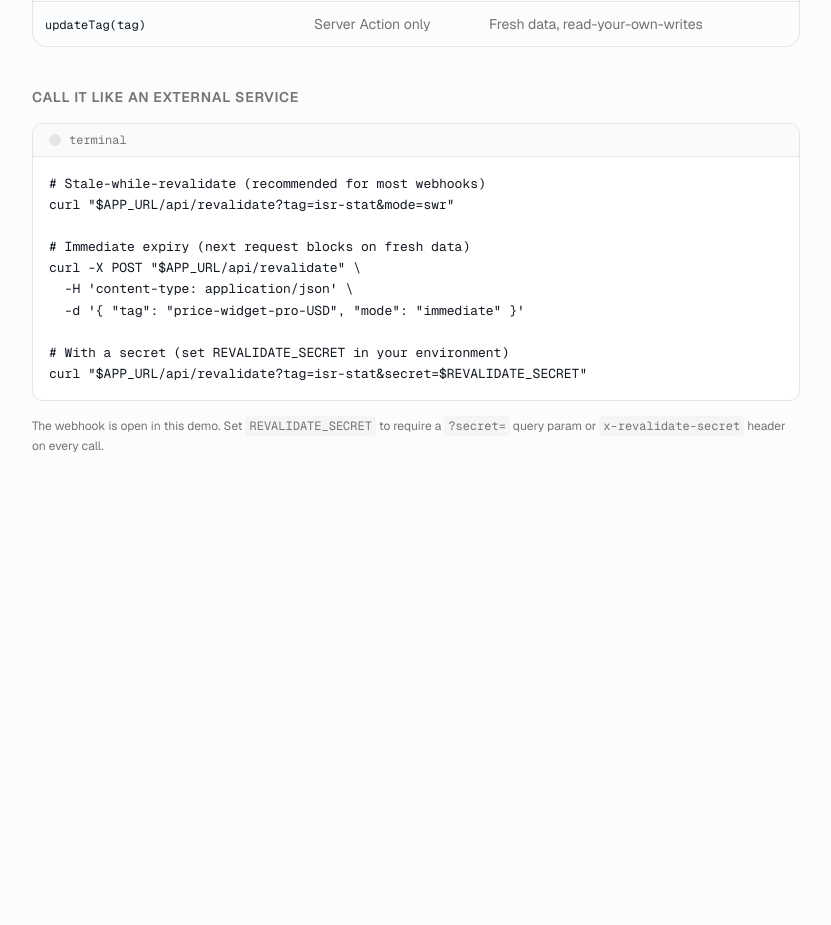
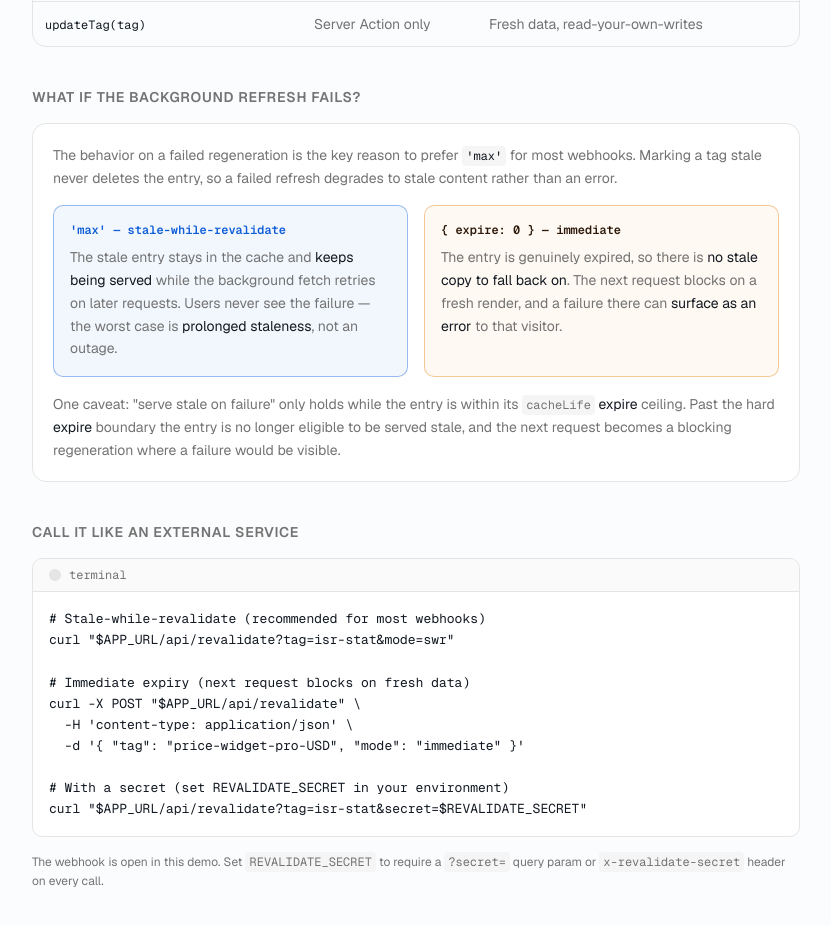
Before and after one commit to kgotgit/next-js-caching-demonstration, a Next.js app: page /webhook in a window 1280 px wide. Shown: the part 2640-3565 px from the top of the page, without its empty margins (368-1199 px from the left). Before the commit the page ends 3136 px from the top, so only its background shows below. Built offline with nearby package versions, Linux system fonts and the light colour scheme.

Commit message:
feat: add detailed explanation of background refresh failure behavior
Co-authored-by: Karthik Gotrala <6868408+kgotgit@users.noreply.github.com>

```diff
--- a/app/webhook/page.tsx
+++ b/app/webhook/page.tsx
@@ -105,6 +105,60 @@ export default function WebhookDemo() {
 
       <section className="flex flex-col gap-4">
         <h2 className="text-sm font-semibold uppercase tracking-wider text-muted-foreground">
+          What if the background refresh fails?
+        </h2>
+        <div className="rounded-xl border border-border bg-card p-5">
+          <p className="text-sm leading-relaxed text-muted-foreground">
+            The behavior on a failed regeneration is the key reason to prefer{' '}
+            <code className="rounded bg-muted px-1 py-0.5 font-mono text-xs text-card-foreground">
+              &apos;max&apos;
+            </code>{' '}
+            for most webhooks. Marking a tag stale never deletes the entry, so a
+            failed refresh degrades to stale content rather than an error.
+          </p>
+          <div className="mt-4 grid gap-4 sm:grid-cols-2">
+            <div className="rounded-lg border border-cached/40 bg-cached/5 p-4">
+              <p className="font-mono text-xs font-semibold text-cached">
+                &apos;max&apos; — stale-while-revalidate
+              </p>
+              <p className="mt-2 text-sm leading-relaxed text-muted-foreground">
+                The stale entry stays in the cache and{' '}
+                <span className="text-card-foreground">keeps being served</span>{' '}
+                while the background fetch retries on later requests. Users never
+                see the failure — the worst case is{' '}
+                <span className="text-card-foreground">prolonged staleness</span>,
+                not an outage.
+              </p>
+            </div>
+            <div className="rounded-lg border border-live/40 bg-live/5 p-4">
+              <p className="font-mono text-xs font-semibold text-live-foreground">
+                {'{ expire: 0 }'} — immediate
+              </p>
+              <p className="mt-2 text-sm leading-relaxed text-muted-foreground">
+                The entry is genuinely expired, so there is{' '}
+                <span className="text-card-foreground">no stale copy to fall back on</span>.
+                The next request blocks on a fresh render, and a failure there can{' '}
+                <span className="text-card-foreground">surface as an error</span>{' '}
+                to that visitor.
+              </p>
+            </div>
+          </div>
+          <p className="mt-4 text-sm leading-relaxed text-muted-foreground">
+            One caveat: &quot;serve stale on failure&quot; only holds while the
+            entry is within its{' '}
+            <code className="rounded bg-muted px-1 py-0.5 font-mono text-xs">
+              cacheLife
+            </code>{' '}
+            <span className="text-card-foreground">expire</span> ceiling. Past the
+            hard <span className="text-card-foreground">expire</span> boundary the
+            entry is no longer eligible to be served stale, and the next request
+            becomes a blocking regeneration where a failure would be visible.
+          </p>
+        </div>
+      </section>
+
+      <section className="flex flex-col gap-4">
+        <h2 className="text-sm font-semibold uppercase tracking-wider text-muted-foreground">
           Call it like an external service
         </h2>
         <CodeBlock
```
